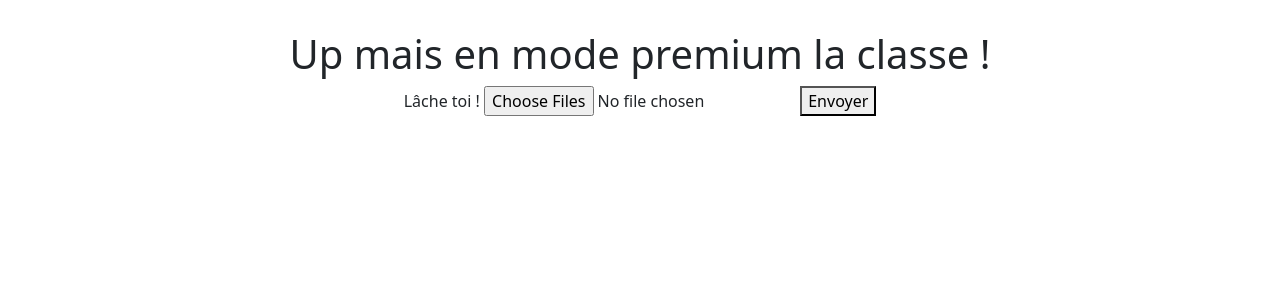
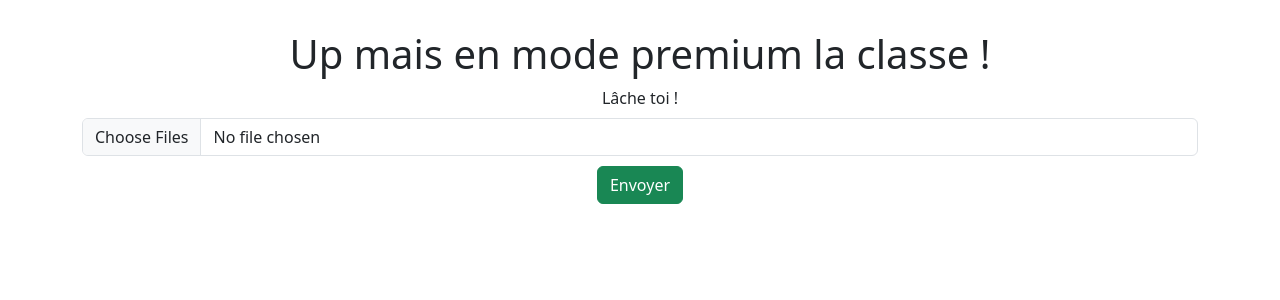
Before and after one commit to gabigab117/compress, a Django app: page /compressor/premium/ in a window 1280 px wide. Shown: the part 56-356 px from the top of the page. Run offline with Django 4.2, Linux system fonts and the light colour scheme; parts of the project's set-up code (start-up, migrations or seed data) failed here and were passed over.

Commit message:
bootstrap premium html

```diff
--- a/project/compressor/templates/compressor/premium.html
+++ b/project/compressor/templates/compressor/premium.html
@@ -11,10 +11,11 @@
 
             <form method="post" enctype="multipart/form-data">
                 {% csrf_token %}
-
-                <label>Lâche toi !</label>
-                <input name="images" type="file" multiple>
-                <button type="submit">Envoyer</button>
+                <div class="mb-3">
+                    <label class="form-label">Lâche toi !</label>
+                    <input name="images" type="file" multiple class="form-control" style="margin-bottom: 10px;">
+                    <button type="submit" class="btn btn-success">Envoyer</button>
+                </div>
             </form>
 
 
```
